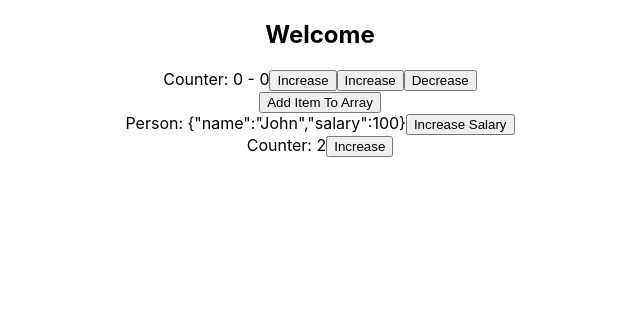
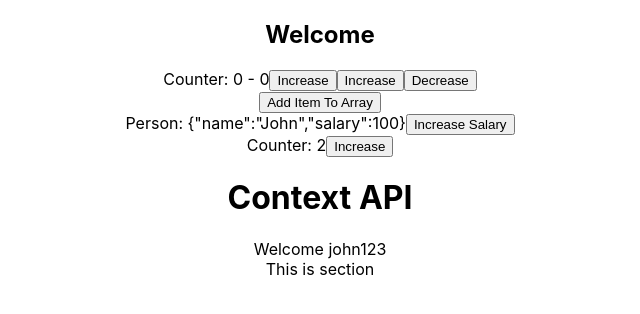
Before and after one commit to reactjs-example/react-hooks-demo, a React (Create React App) app: page / in a window 1280 px wide. Shown: the top 314 px of the page, without its empty margins (320-960 px from the left). Built offline with nearby package versions, Linux system fonts and the light colour scheme.

Commit message:
useContext hook example

```diff
--- a/src/App.js
+++ b/src/App.js
@@ -3,16 +3,19 @@ import './App.css';
 import { Counter } from './state/Counter';
 import { PersonSalaray } from './state/Salary';
 import { EffectCounter } from './effect/Counter';
+import { AppContainer } from './context/AppContainer';
 
 function App() {
   return (
     <div className="App">
      <h2>Welcome</h2>
-     {/**  */}
+     {/** useState */}
      <Counter/>
      <PersonSalaray/>
      {/** useEffect */}
      <EffectCounter/>
+     {/** useContext */}
+     <AppContainer/>
     </div>
   );
 }
--- /dev/null
+++ b/src/context/AppContainer.js
@@ -0,0 +1,18 @@
+import { UserProvider } from "./UserProvider";
+
+/**
+ * create context using createContext
+ * assign value to context using provider
+ * provider should wrap the child elements
+ * now child elements should get the context using useContext
+ * access context object
+ * @returns
+ */
+export const AppContainer = () => {
+  return (
+    <>
+      <h1>Context API</h1>
+      <UserProvider />
+    </>
+  );
+};
--- /dev/null
+++ b/src/context/PageContent.js
@@ -0,0 +1,10 @@
+import { React, useContext } from "react";
+import { UserContext } from "./UserContext";
+export const Header = () => {
+  const userContext = useContext(UserContext);
+  return <>Welcome {userContext.username}</>;
+};
+
+export const Section = () => {
+  return <><br/>This is section</>;
+};
--- /dev/null
+++ b/src/context/UserContext.js
@@ -0,0 +1,2 @@
+import {React,createContext} from 'react';
+export const UserContext = createContext();
--- /dev/null
+++ b/src/context/UserProvider.js
@@ -0,0 +1,23 @@
+import { UserContext } from "./UserContext";
+import React from "react";
+import { Header, Section } from "./PageContent";
+
+export const UserProvider = () => {
+  const userInfo = { id: 1, username: "john123" };
+  return (
+    <>
+      <UserContext.Provider value={userInfo}>
+        <Page />
+      </UserContext.Provider>
+    </>
+  );
+};
+
+const Page = () => {
+  return (
+    <>
+      <Header />
+      <Section />
+    </>
+  );
+};
```
